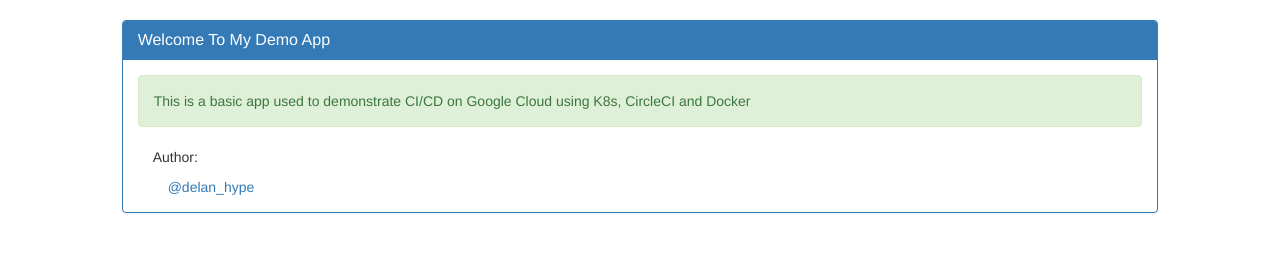
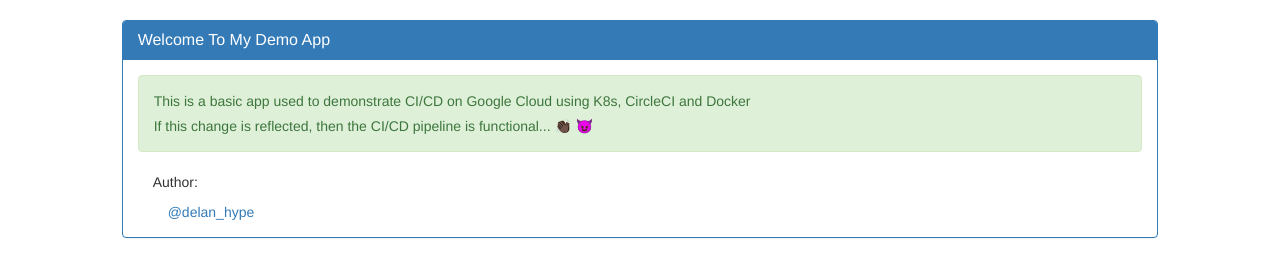
Before and after one commit to daumie/ci-cd, a website: page index.html in a window 1280 px wide. Drawn offline with nearby package versions, Linux system fonts and the light colour scheme.

Commit message:
Test CI/CD

```diff
--- a/index.html
+++ b/index.html
@@ -13,6 +13,7 @@
       <div class="panel-body">
        <div class="alert alert-success">
           <p>This is a basic app used to demonstrate CI/CD on Google Cloud using K8s, CircleCI and Docker </p>
+          <p>If this change is reflected, then the CI/CD pipeline is functional... 👏🏿 😈 </p>
        </div>
          <div class="col-md-9">
            <p>Author:</p>
```
